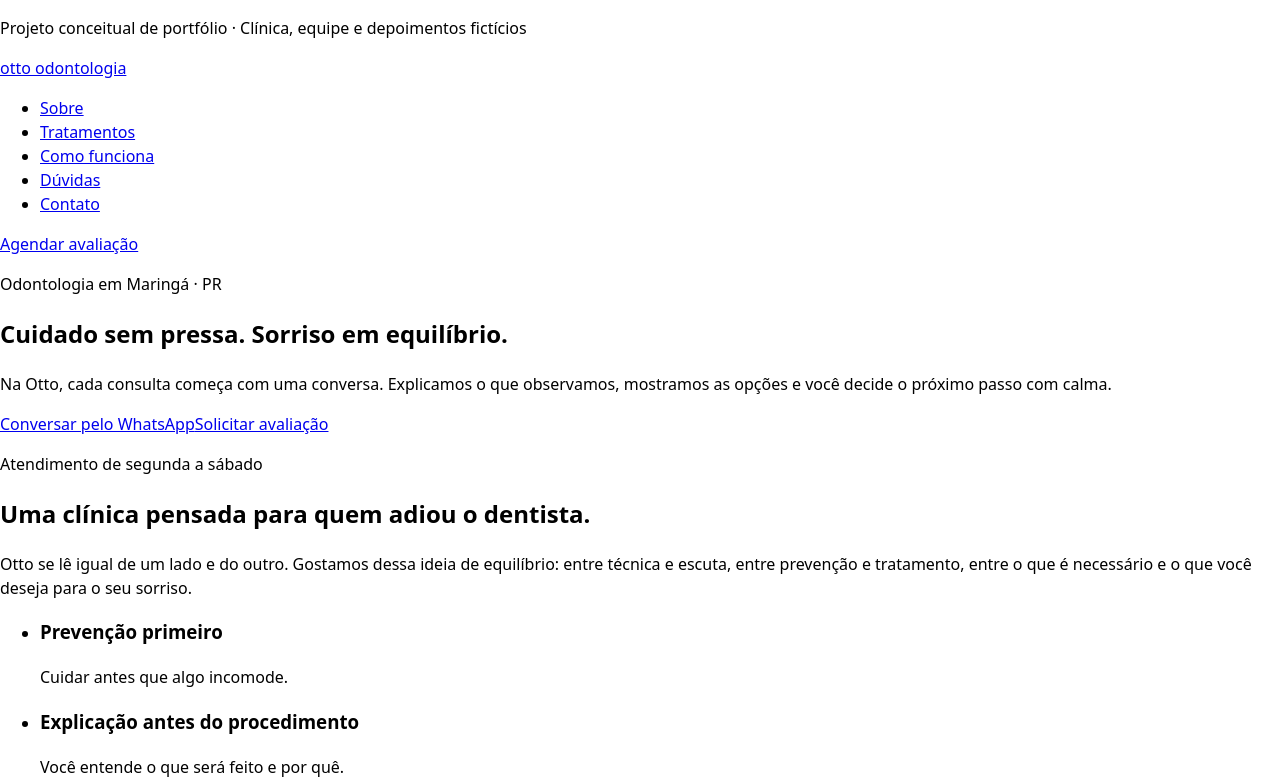
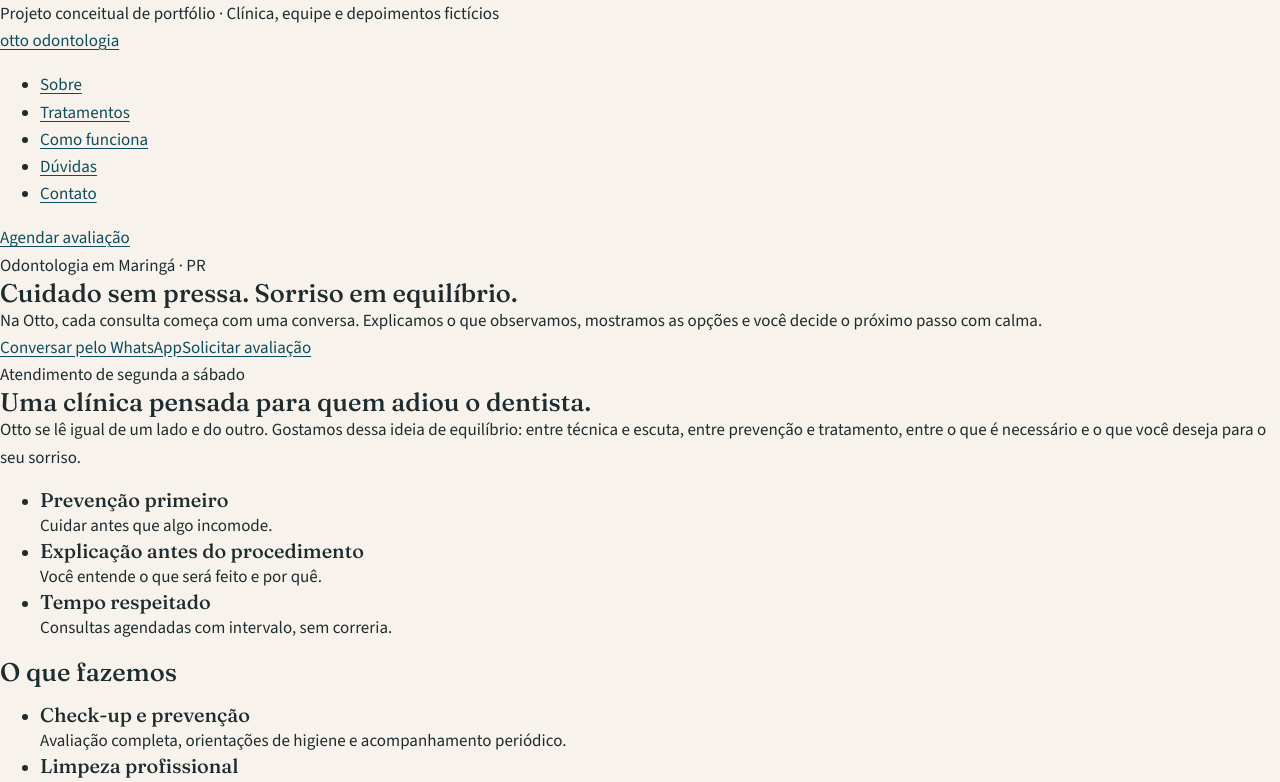
Before and after one commit to tddomingues/otto-odontologia, a Next.js app: page / in a window 1280 px wide. Shown: the top 782 px of the page. Built offline with nearby package versions, Linux system fonts and the light colour scheme.

Commit message:
style: adiciona fontes, tokens de cor, tipografia e espaçamento

```diff
--- a/app/globals.css
+++ b/app/globals.css
@@ -1,13 +1,92 @@
+/* ===== Tokens de design ===== */
+:root {
+  /* Cores */
+  --color-bg: #f7f3ec; /* marfim: fundo da página */
+  --color-surface: #fffdf8; /* branco quente: formulários e blocos */
+  --color-ink: #1e2b2f; /* texto principal */
+  --color-muted: #4d5c60; /* texto secundário */
+  --color-primary: #0f4c5c; /* azul-petróleo: confiança */
+  --color-primary-dark: #0b3a46; /* petróleo escuro: hover */
+  --color-accent: #e8a598; /* coral: SÓ decoração sobre fundo claro */
+  --color-accent-soft: #f6ded8; /* coral claro: fundo de selos */
+  --color-accent-strong: #9e4a3a; /* coral escuro: texto de destaque */
+  --color-line: #e4dccf; /* linhas divisórias decorativas */
+
+  /* Tipografia */
+  --font-heading: var(--font-fraunces), Georgia, serif;
+  --font-body: var(--font-source-sans), system-ui, sans-serif;
+
+  --text-sm: 0.9375rem;
+  --text-base: 1.0625rem;
+  --text-lg: 1.25rem;
+  --text-xl: clamp(1.375rem, 1.2rem + 0.8vw, 1.75rem);
+  --text-2xl: clamp(2rem, 1.5rem + 2.2vw, 3rem);
+  --text-3xl: clamp(2.5rem, 1.6rem + 4vw, 4.75rem);
+
+  /* Espaçamento e medidas */
+  --space-1: 0.25rem;
+  --space-2: 0.5rem;
+  --space-3: 0.75rem;
+  --space-4: 1rem;
+  --space-6: 1.5rem;
+  --space-8: 2rem;
+  --space-12: 3rem;
+  --space-16: 4rem;
+  --section-space: clamp(4rem, 3rem + 5vw, 7.5rem);
+  --container: 72rem;
+  --gutter: clamp(1rem, 0.5rem + 2.5vw, 2.5rem);
+  --radius-sm: 0.375rem;
+  --radius: 0.75rem;
+  --radius-pill: 999px;
+}
+
+/* ===== Base ===== */
 *,
 *::before,
 *::after {
   box-sizing: border-box;
 }
 
+html {
+  color-scheme: light;
+  scroll-behavior: smooth;
+}
+
+@media (prefers-reduced-motion: reduce) {
+  html {
+    scroll-behavior: auto;
+  }
+}
+
 body {
   margin: 0;
-  font-family: system-ui, sans-serif;
-  line-height: 1.5;
+  background: var(--color-bg);
+  color: var(--color-ink);
+  font-family: var(--font-body);
+  font-size: var(--text-base);
+  line-height: 1.6;
+  -webkit-font-smoothing: antialiased;
+}
+
+h1,
+h2,
+h3 {
+  margin: 0;
+  font-family: var(--font-heading);
+  font-weight: 500;
+  line-height: 1.1;
+  color: var(--color-ink);
+  text-wrap: balance;
+}
+
+p {
+  margin: 0;
+  text-wrap: pretty;
+}
+
+a {
+  color: var(--color-primary);
+  text-underline-offset: 0.2em;
 }
 
 img {
@@ -15,3 +94,12 @@ img {
   max-width: 100%;
   height: auto;
 }
+
+:focus-visible {
+  outline: 3px solid var(--color-primary);
+  outline-offset: 3px;
+}
+
+::selection {
+  background: var(--color-accent-soft);
+}
--- a/app/layout.tsx
+++ b/app/layout.tsx
@@ -1,5 +1,17 @@
 import type { Metadata } from "next";
+import { Fraunces, Source_Sans_3 } from "next/font/google";
 import "./globals.css";
+
+const fraunces = Fraunces({
+  subsets: ["latin"],
+  axes: ["opsz", "SOFT"],
+  variable: "--font-fraunces",
+});
+
+const sourceSans = Source_Sans_3({
+  subsets: ["latin"],
+  variable: "--font-source-sans",
+});
 
 export const metadata: Metadata = {
   title: "Otto Odontologia | Clínica fictícia em Maringá · Projeto de portfólio",
@@ -9,7 +21,10 @@ export const metadata: Metadata = {
 
 export default function RootLayout({ children }: LayoutProps<"/">) {
   return (
-    <html lang="pt-BR">
+    <html
+      lang="pt-BR"
+      className={`${fraunces.variable} ${sourceSans.variable}`}
+    >
       <body>{children}</body>
     </html>
   );
```
